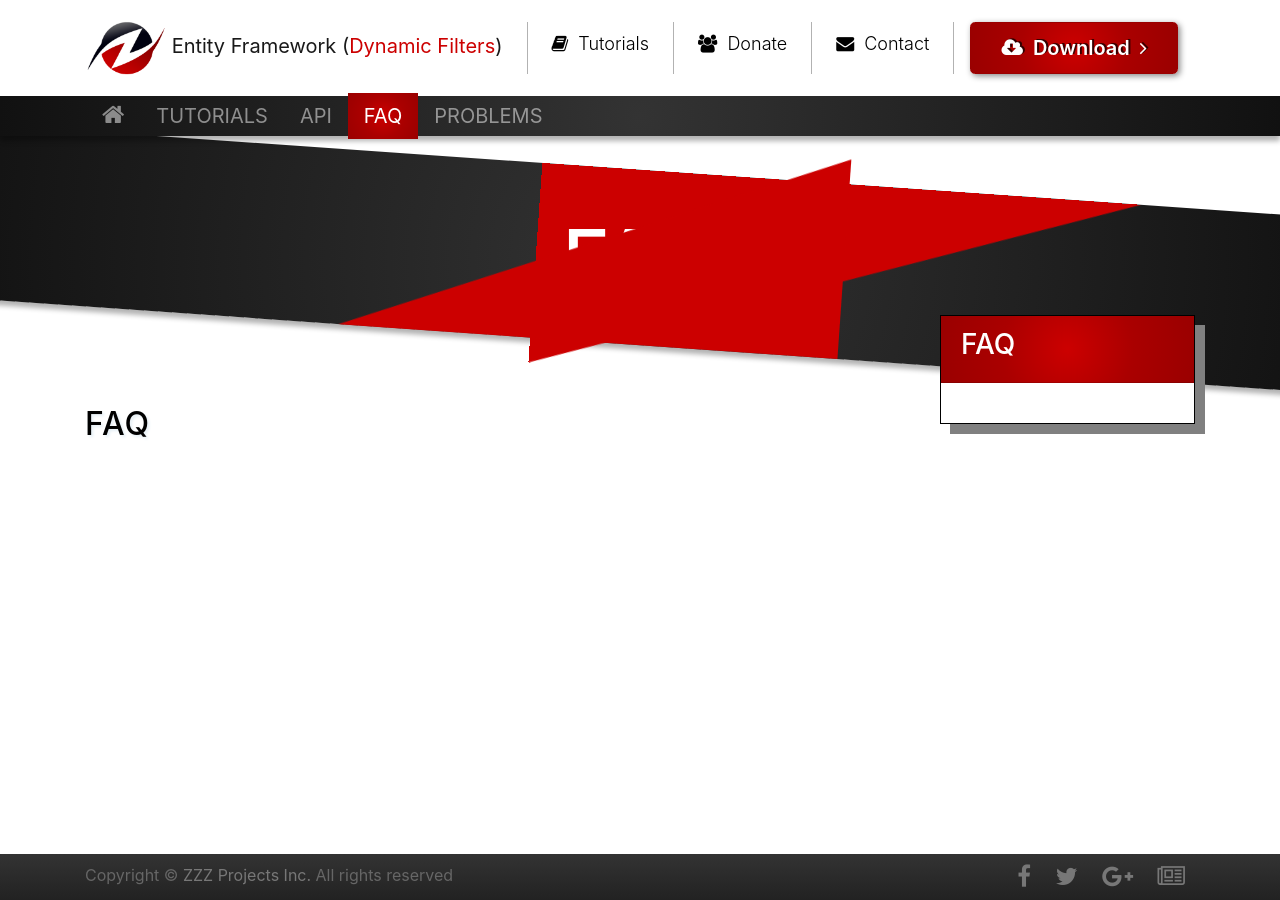
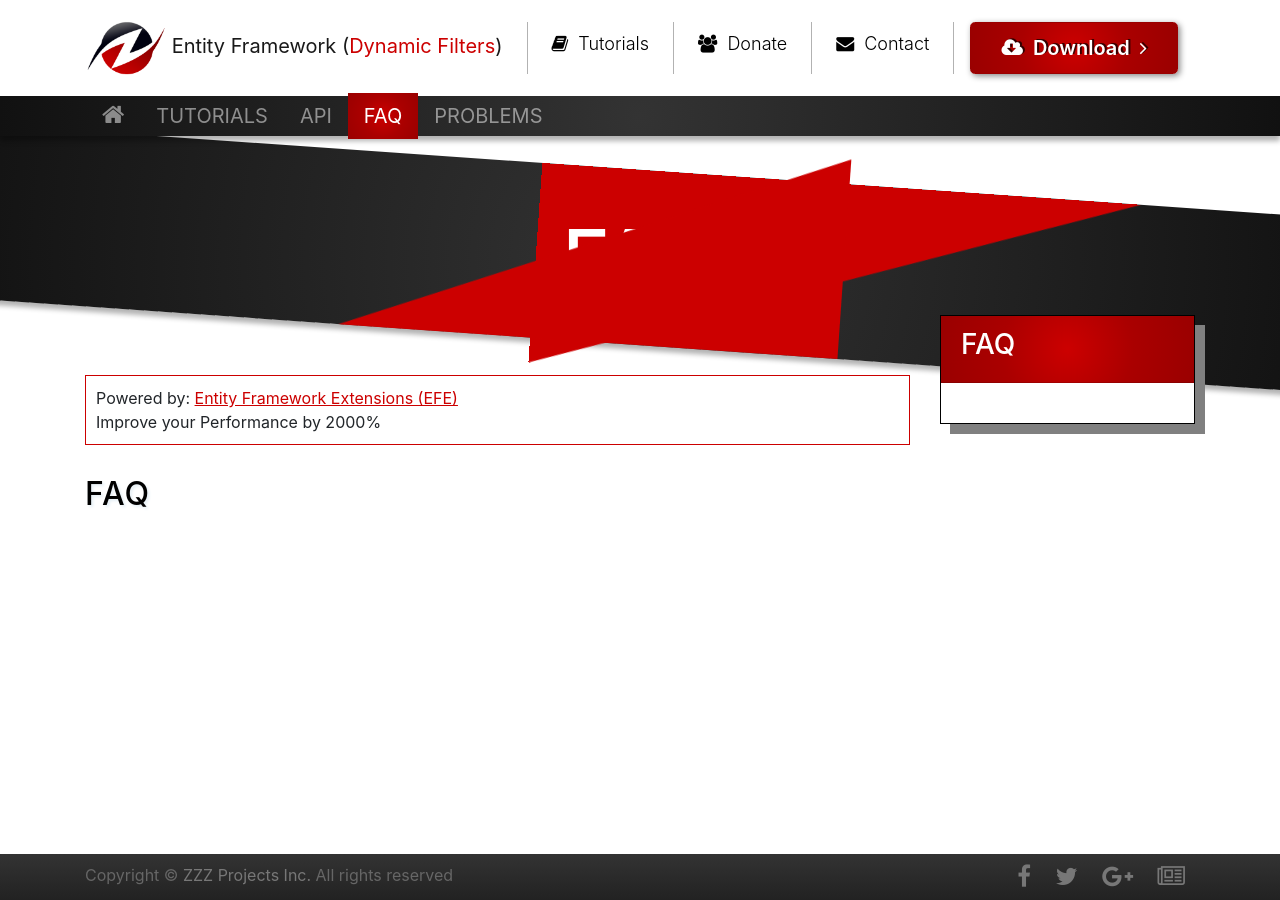
Before and after one commit to zzzprojects/EntityFramework.DynamicFilters, a Jekyll site: the page built from docs/pages/faq/faq.md, in a window 1280 px wide. Built offline with Jekyll 4.4.1, drawn with Linux system fonts in a browser that asks for light colours; nearby versions of some CDN libraries; our own code applies the rules of GitHub Pages for plain Markdown files.

Commit message:
Update default.html

```diff
--- a/docs/_layouts/default.html
+++ b/docs/_layouts/default.html
@@ -75,6 +75,10 @@
 		<div class="row">
 			<div class="col-lg-9">
 				<article style="padding-top: 60px;">
+					<div style="border: 1px solid #c00; width: 100%; padding: 10px;">
+						<div>Powered by: <span> <a href="http://entityframework-extensions.net/" target="_blank" style="color: #c00; text-decoration: underline;">Entity Framework Extensions (EFE)</a></div>
+						<div>Improve your Performance by 2000%</div>
+					</div>
 					{{ content }}
 				</article>
 			</div>
```
